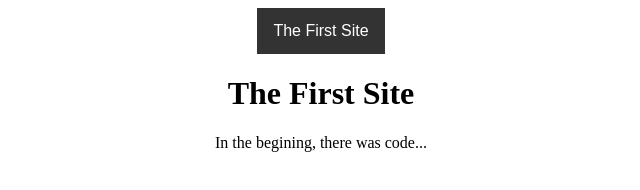
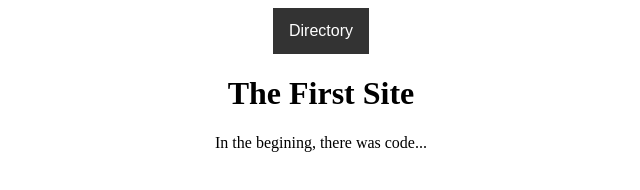
Before and after one commit to bookwormted/FirstSite, a website: page index.html in a window 1280 px wide. Shown: the whole page, without its empty margins (319-959 px from the left). Drawn offline with Linux system fonts and the light colour scheme.

Commit message:
Update index.html

```diff
--- a/index.html
+++ b/index.html
@@ -9,7 +9,7 @@
                 <nav class:"navbar container">
                     <div class="navbar">
                         <div class="dropdown">
-                            <button class="dropbtn" onclick="DropFunction()">The First Site
+                            <button class="dropbtn" onclick="DropFunction()">Directory
                                 <i class="fa fa-caret-down"></i>
                             </button>
                             <div class="dropdown-content" id="myDropdown">
```
